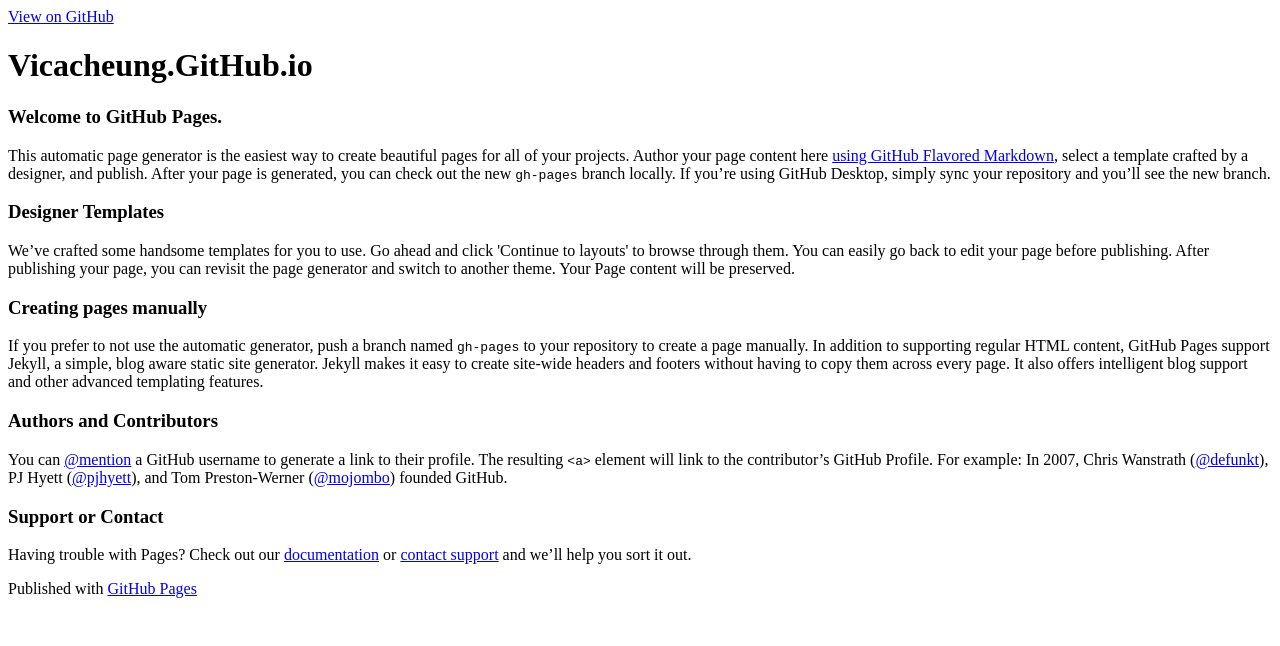
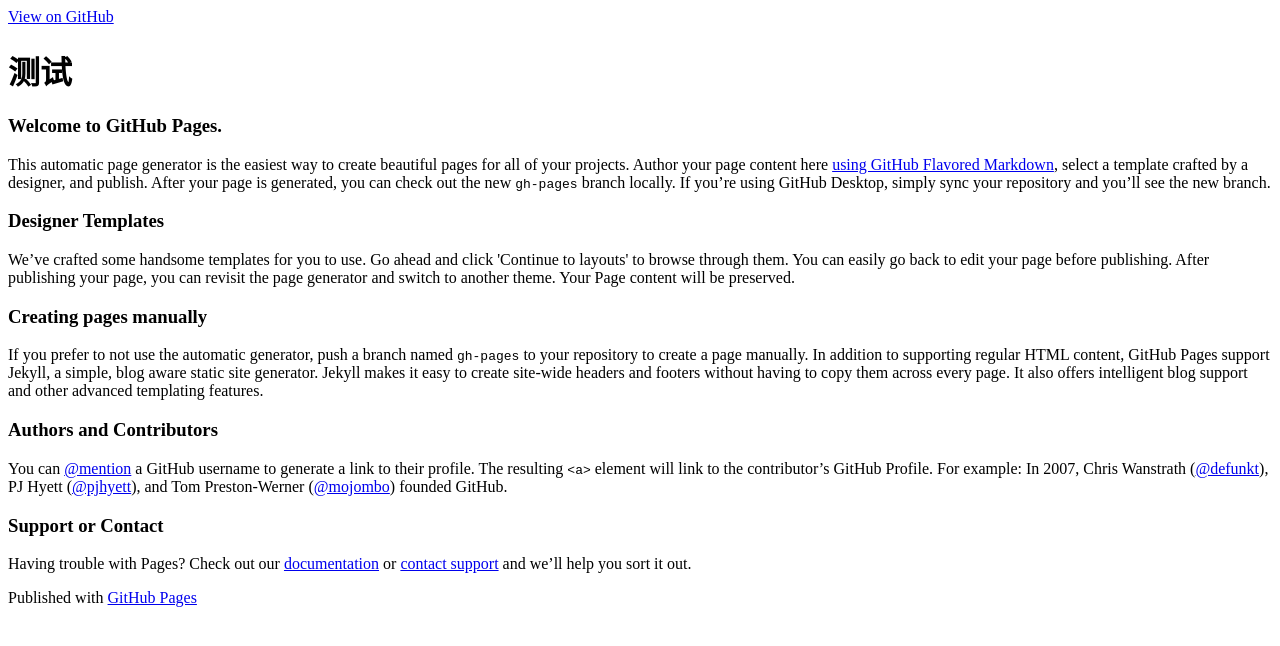
Before and after one commit to vicacheung/vicacheung.github.io, a plain HTML site: page index.html in a window 1280 px wide. Drawn offline with Linux system fonts and the light colour scheme.

Commit message:
Update index.html

```diff
--- a/index.html
+++ b/index.html
@@ -18,7 +18,7 @@
         <header class="inner">
           <a id="forkme_banner" href="https://github.com/vicacheung">View on GitHub</a>
 
-          <h1 id="project_title">Vicacheung.GitHub.io</h1>
+          <h1 id="project_title">测试</h1>
           <h2 id="project_tagline"></h2>
 
         </header>
```
